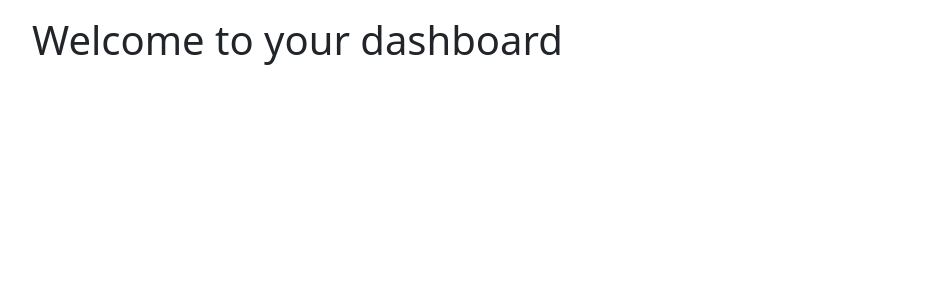
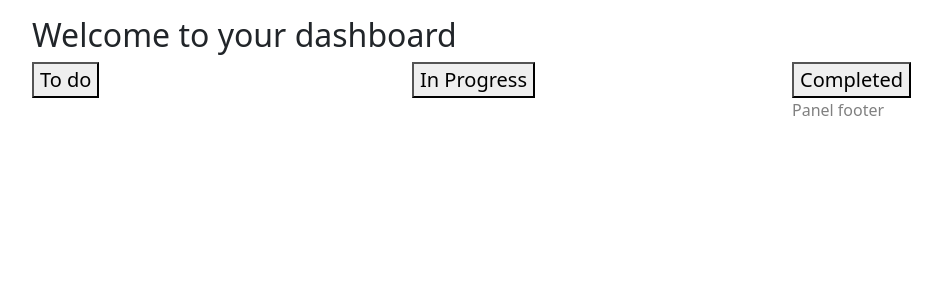
Before and after one commit to Siwssol/Task-Manager-Group-Project-, a Django app: template tasks/templates/dashboard.html in a window 1280 px wide. Shown: the part 56-356 px from the top of the page, without its empty margins (50-992 px from the left). Run offline with Django 3.2, Linux system fonts and the light colour scheme; the template is opened without the code that fills it, so the values that code supplies are empty; some libraries are stand-ins or nearby versions.

Commit message:
Create basic html layout for the dashboard
This is not finished, just committing a very basic layout.

```diff
--- /dev/null
+++ b/static/dashboard.css
@@ -0,0 +1,11 @@
+.panel-default {
+    color: grey;
+}
+
+.panel-heading{
+    color: blue;
+}
+
+.taskbutton {
+    font-size: 20px;
+}
--- a/tasks/templates/base.html
+++ b/tasks/templates/base.html
@@ -6,6 +6,7 @@
     <meta name="viewport" content="width=device-width, initial-scale=1">
     <link href="https://cdn.jsdelivr.net/npm/bootstrap@5.1.2/dist/css/bootstrap.min.css" rel="stylesheet" integrity="sha384-uWxY/CJNBR+1zjPWmfnSnVxwRheevXITnMqoEIeG1LJrdI0GlVs/9cVSyPYXdcSF" crossorigin="anonymous">
     <link href="{% static 'custom.css' %}" rel="stylesheet">
+    <link href="{% static 'dashboard.css' %}" rel="stylesheet">
     <link rel="stylesheet" href="https://cdn.jsdelivr.net/npm/bootstrap-icons@1.5.0/font/bootstrap-icons.css">
     <title>Task Manager</title>
   </head>
--- a/tasks/templates/dashboard.html
+++ b/tasks/templates/dashboard.html
@@ -1,10 +1,113 @@
 {% extends 'base_content.html' %}
 {% block content %}
-<div class="container">
-  <div class="row">
-    <div class="col-12">
-      <h1>Welcome to your dashboard {{ user.username }}</h1>
+    <div class="container">
+        <div class="row">
+            <div class="col-12">
+                <h2>Welcome to your dashboard {{ user.username }} </h2>
+            </div>
+        </div>
     </div>
-  </div>
-</div>
+
+    <div class="container">
+        <div class="row">
+            <div class="col-4">
+                <div class="panel panel-default">
+                    <div class="panel-heading">
+                        <button class="taskbutton" data-bs-toggle="collapse" data-bs-target="#todo">To do</button>
+                    </div>
+
+                    <div id="todo" class="collapse">
+                        <div class="panel-body">
+                            <!-- Currently just a template and there is no tasks currently stored-->
+                            {%  comment %}
+                            {%for task in task_data  %}
+                            {%  endcomment %}
+                            <div class="row">
+                                <div class="col-6">
+                                    {% comment %}
+                                    {{ task.taskName }}
+                                    {% endcomment %}
+                                    Name of task
+                                </div>
+                                <div class="col-6">
+                                    {% comment %}
+                                    {{ task.dueDate }}
+                                    {% endcomment %}
+                                    Due date
+                                </div>
+                            </div>
+                        </div>
+                    </div>
+                </div>
+            </div>
+
+            <div class="col-4">
+                <div class="panel panel-default">
+                    <div class="panel-heading">
+                        <button class="taskbutton" data-bs-toggle="collapse" data-bs-target="#in_progress">In Progress</button>
+                    </div>
+
+                    <div id="in_progress" class="collapse">
+                        <div class="panel-body">
+                            <!-- Currently just a template and there is no tasks currently stored-->
+                            {%  comment %}
+                            {%for task in task_data  %}
+                            {%  endcomment %}
+                            <div class="row">
+                                <div class="col-6">
+                                    {% comment %}
+                                    {{ task.taskName }}
+                                    {% endcomment %}
+                                    Name of task
+                                </div>
+                                <div class="col-6">
+                                    {% comment %}
+                                    {{ task.dueDate }}
+                                    {% endcomment %}
+                                    Due date
+                                </div>
+                            </div>
+                        </div>
+                    </div>
+                </div>
+            </div>
+
+
+            <div class="col-4">
+                <div class="panel panel-default">
+                    <div class="panel-heading">
+                        <button class="taskbutton" data-bs-toggle="collapse" data-bs-target="#completed">Completed</button>
+                    </div>
+
+                    <div id="completed" class="collapse">
+                        <div class="panel-body">
+                            <!-- Currently just a template and there is no tasks currently stored-->
+                            {% comment %}
+                            {%for task in task_data  %}
+                            {%  endcomment %}
+                            <div class="row">
+                                <div class="col-6">
+                                    {% comment %}
+                                    {{ task.taskName }}
+                                    {% endcomment %}
+                                    Name of task
+                                </div>
+                                <div class="col-6">
+                                    {% comment %}
+                                    {{ task.dueDate }}
+                                    {% endcomment %}
+                                    Due date
+                                </div>
+                            </div>
+                        </div>
+                    </div>
+                    <div class="panel-footer">
+                        Panel footer
+                    </div>
+                </div>
+            </div>
+        </div>
+    </div>
+
+
 {% endblock %}
```
